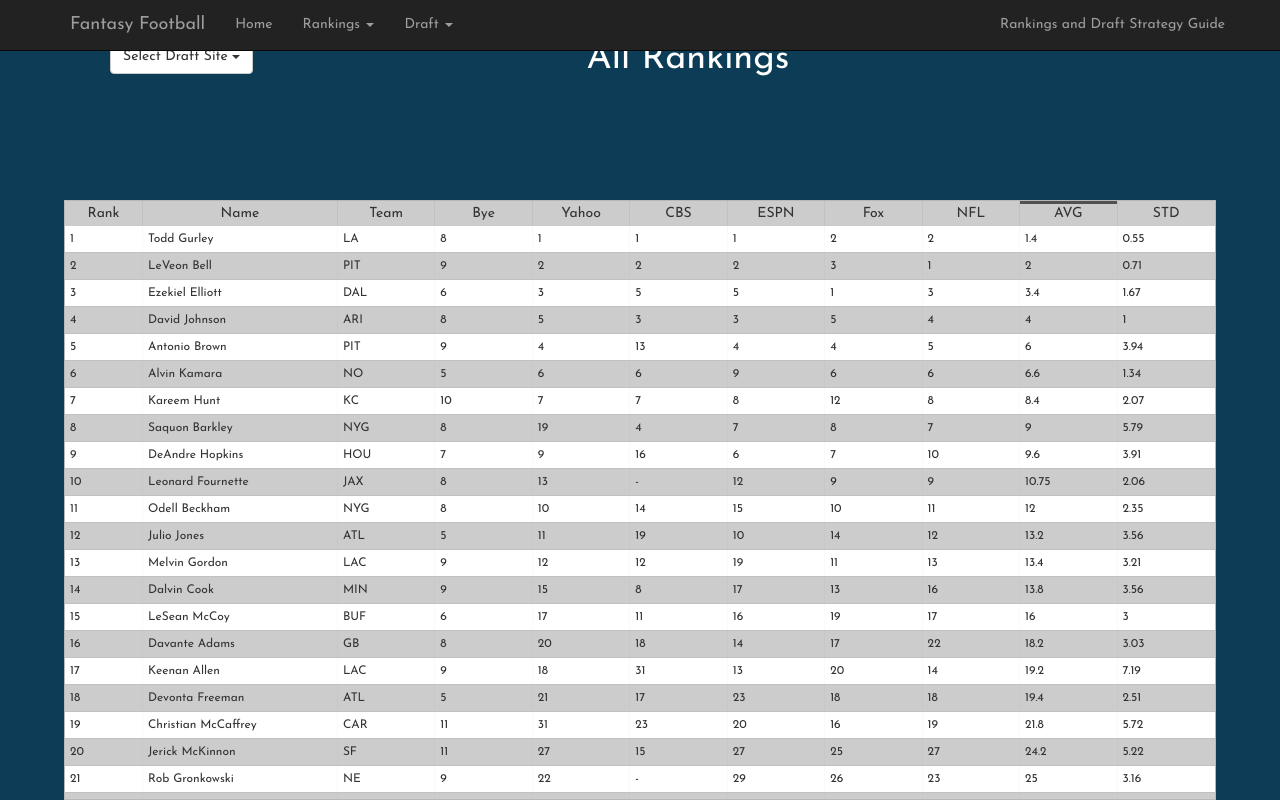
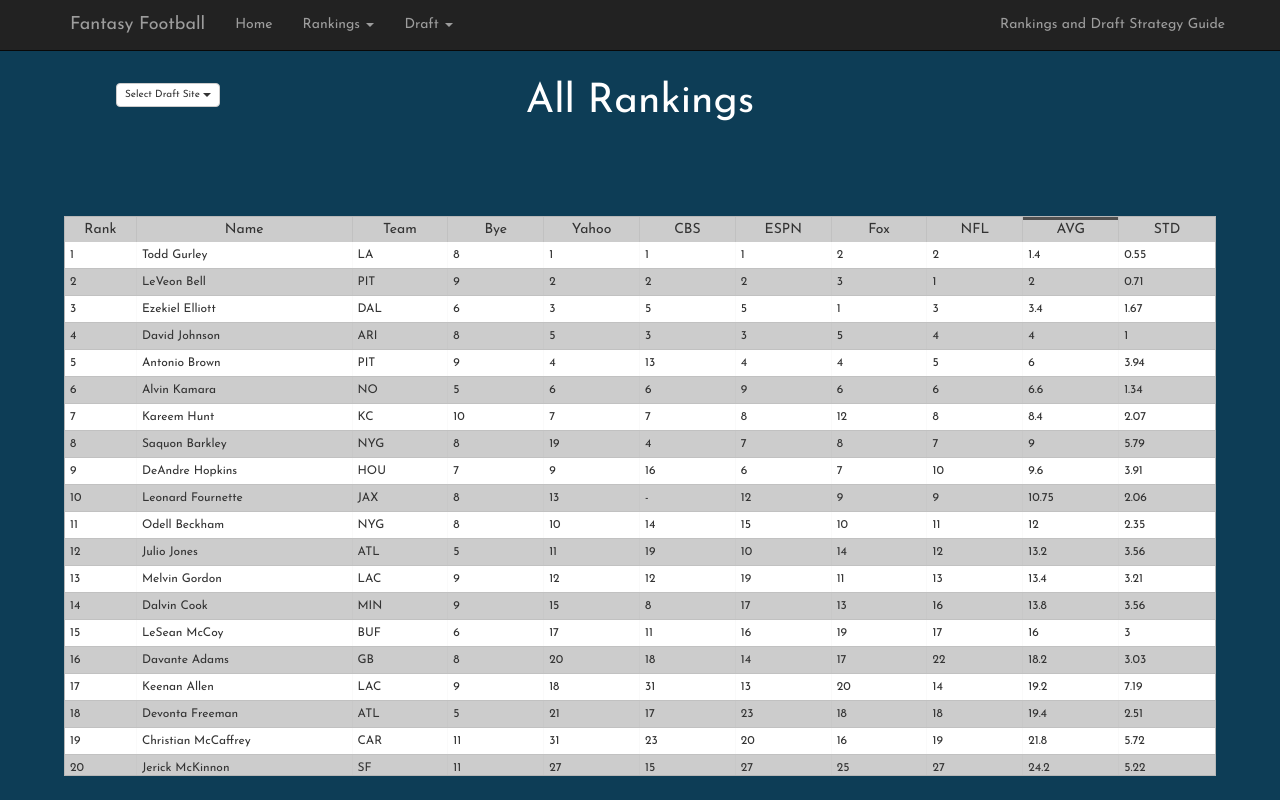
Before and after one commit to rob-snyder7/draftGuide, a React (Create React App) app: page / in a window 1280 px wide. Built offline with nearby package versions, Linux system fonts and the light colour scheme.

Commit message:
formatting 1st deploy

```diff
--- a/src/Components/GuideHeader/DraftsiteDropdown.js
+++ b/src/Components/GuideHeader/DraftsiteDropdown.js
@@ -12,7 +12,7 @@ class DraftsiteDropdown extends Component {
 		return (
 
 			<div>
-				<ButtonToolbar className='fl w-30'>
+				<ButtonToolbar className='fl pa1'>
 				  	<DropdownButton id='key' title={this.props.source}>
 				 	   {dropdownOptions}
 				    </DropdownButton>
--- a/src/Components/GuideHeader/GuideHeader.js
+++ b/src/Components/GuideHeader/GuideHeader.js
@@ -7,12 +7,17 @@ import GuideHowTo from './GuideHowTo';
 const GuideHeader = ({onDropdownClick, reset, source, name}) => {
 
 	return (
-		<div className='vh-25 pt5'>
+		<div className='guideheader'>
 			<div className='row'>
-				<DraftsiteDropdown onDropdownClick={onDropdownClick} source={source}/>
-				<h1 className='fl w-70 tc ma0 white'>{name} Rankings</h1>
+				<div className='col-md-2 col-sm-2 col-xs-2'>
+					<DraftsiteDropdown onDropdownClick={onDropdownClick} source={source}/>
+				</div>
+				<div className='col-md-8 col-sm-10 col-xs-10'>
+					<h1 className='guideHead tc ma0 white'>{name} Rankings</h1>
+				</div>
+				<div className='col-md-2 col-sm-0 col-xs-0'></div>
 			</div>
-			<div className='row'>
+			<div className=''>
 			{[<GuideHowTo />, <GuideKey source={source}/>][reset]}
 			</div>
 		</div>
--- a/src/Containers/App.css
+++ b/src/Containers/App.css
@@ -29,7 +29,12 @@ body {
 }
 
 .guideheader {
-	height: 20vh;
+	height: 27vh;
+	padding-top: 10vh;
+}
+
+.guideHead {
+	font-size: calc(2vw + 15px);
 }
 
 .pageFrame {
@@ -37,15 +42,30 @@ body {
 	padding-right: 5vw;
 }
 
+#tableInstructions {
+	margin-bottom: 0px;
+}
+
+.guideInstructions {
+	border: 2px solid black;
+	padding: 3px 3px 3px 3px;
+	background-color: #5E8091;
+	margin-bottom: 5px;
+}
 
 div.insideRow {
 	padding-right:0px;
 	padding-left: 0px;
 }
 
+div.keyText {
+	padding-left: 1vw;
+	padding-right: 0vw;
+}
+
 div.row {
-	padding-left: 4%;
-	padding-right: 4%;
+	padding-left: 3%;
+	padding-right: 3%;
 	font-family: 'Josefin Sans', sans-serif;
 	margin-right: 0px;
 	margin-left: 0px;
@@ -54,13 +74,17 @@ div.row {
 div.color {
 	border: 1px solid black;
 	height: 1.1em;
+	min-height: 4px;
 }
 
-.draftGuideText {
-	font-size: 10px;
+
+div.draftGuideText {
+	font-size: calc(1.1vw);
+	padding-left: 0px;
+	padding-right: 0px;
 }
 
-@media screen and (max-width: 860px) {
+/*@media screen and (max-width: 860px) {
   .draftGuideText {
      font-size: 8px;
   }
@@ -70,9 +94,23 @@ div.color {
   .draftGuideText {
      font-size: 6px;
   }
-}
+}*/
 
 div.btn-toolbar {
 	width: 20%;
-	float: true;
 }
+
+.btn {
+	padding: 4px 8px !important;
+	font-size: 10px !important;
+}
+
+@media screen and (max-width: 400px) {
+  .btn {
+     font-size: 6px !important;
+  }
+}
+
+.dropdown-menu>li>a {
+	font-size: 10px !important;
+}
--- a/src/Containers/GuideRankings.js
+++ b/src/Containers/GuideRankings.js
@@ -72,7 +72,7 @@ class GuideRankings extends Component {
 			    	sorted={this.state.sorted}
 			    	defaultSortMethod={(a,b,order) => {if (a==='-'){a = 999;} if (b==='-'){b = 999;} if (order === 'asc') {return b - a;}return a - b;}}
 			    	columns={alterWidth(this.state.columns)}
-			    	style={{height:'75vh', background: '#CCCCCC'}}
+			    	style={{height:'70vh', background: '#CCCCCC'}}
 			    	getTrProps={(state, rowInfo, row, column) => {
 			    		return {
 			    			style: {
--- a/src/Utils/GuideFunctions.js
+++ b/src/Utils/GuideFunctions.js
@@ -2,16 +2,16 @@
 
 export function alterWidth(columns) {
 	for (var i = 0; i < columns.length; i++) {
-		columns[i]['minWidth'] = 50;
+		columns[i]['minWidth'] = 40;
 		if (columns[i]['Header']===`Rank`) {
-			columns[i]['minWidth'] = 40;
+			columns[i]['minWidth'] = 30;
 		} else if (columns[i]['Header']===`Name`) {
-			columns[i]['minWidth'] = 100
+			columns[i]['minWidth'] = 90
 		}
 	}
 	return columns;
 }
-
+// 50,40,100
 
  export function alterColumn(event) {
  	if (event==='Select Draft Site') {
```
Also changed, not shown: src/Components/GuideHeader/GuideKey.js (+187 -32 lines).
